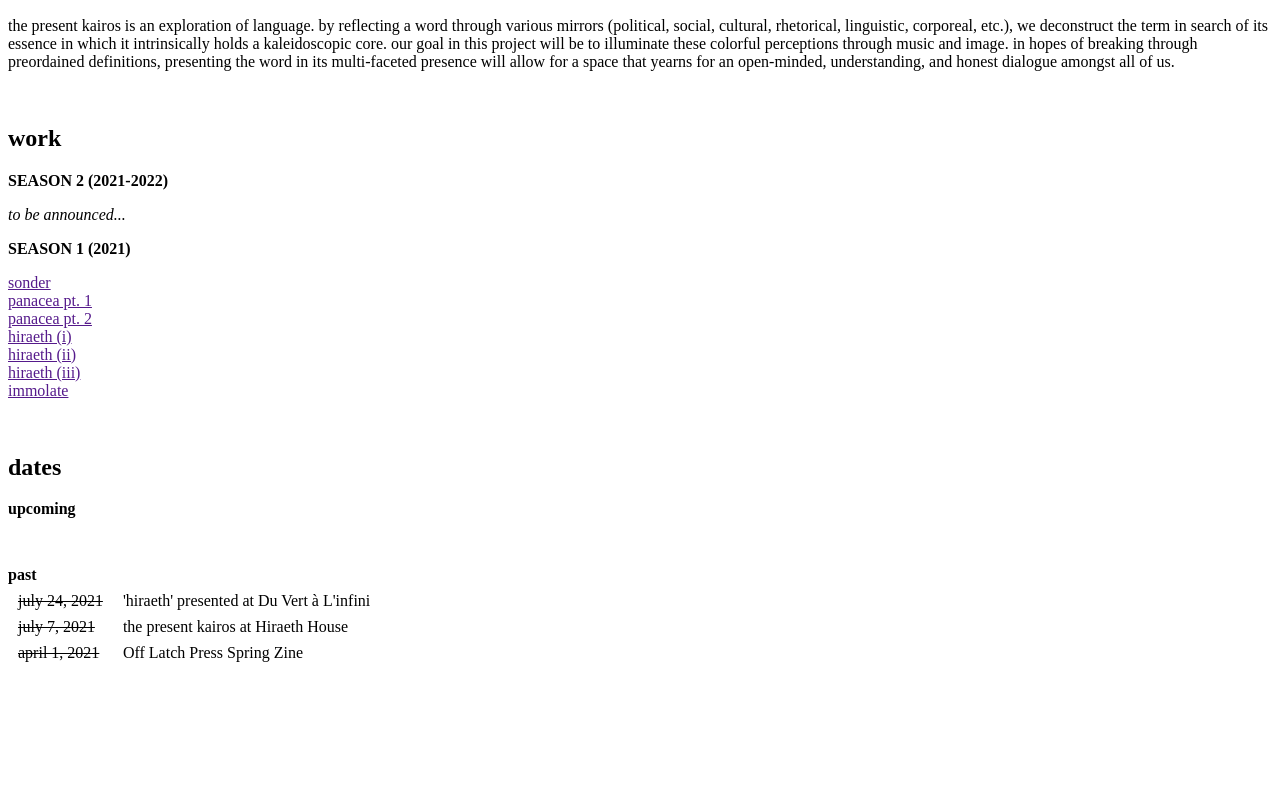
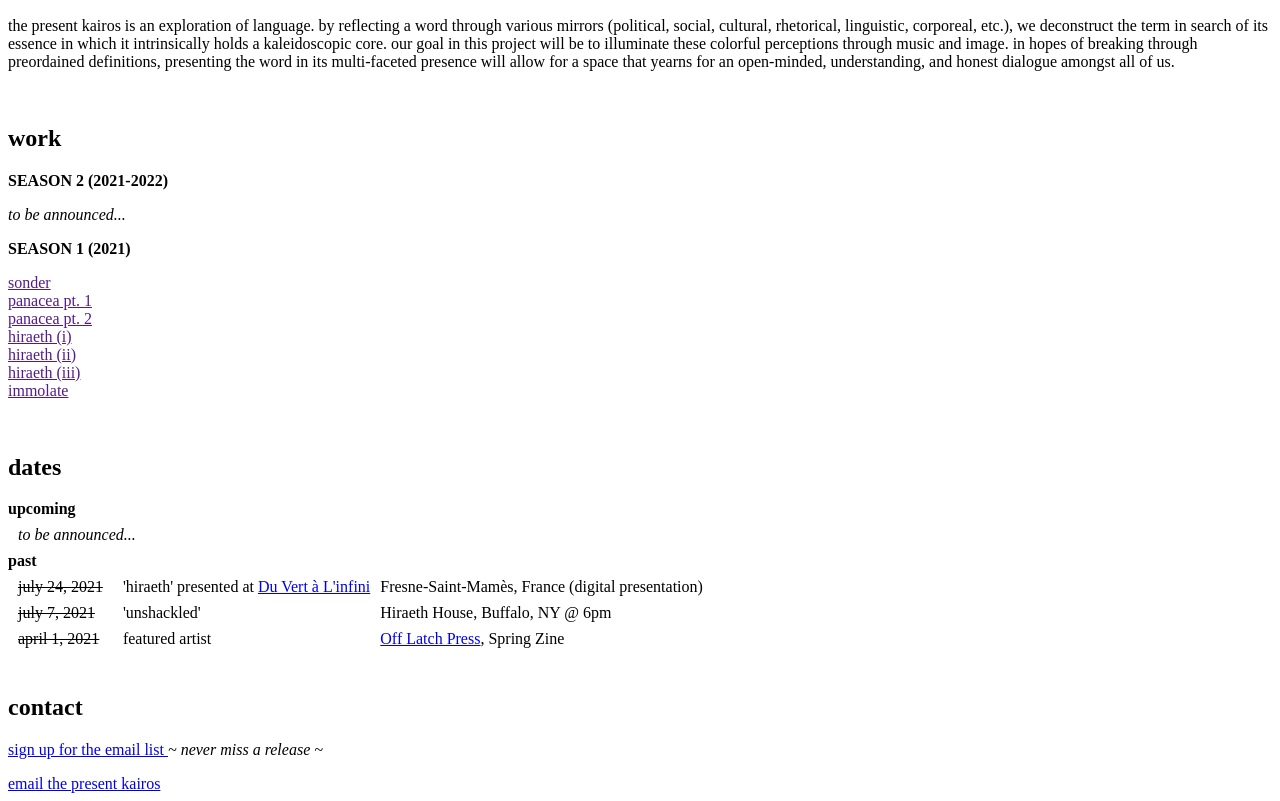
Before and after one commit to danlanga/thepresentkairos-homepage, a plain HTML site: page index.html in a window 1280 px wide. Shown: the part 136-937 px from the top of the page. Before the commit the page ends 814 px from the top, so only its background shows below. Drawn offline with Linux system fonts and the light colour scheme.

Commit message:
added contact section, dates edits

```diff
--- a/index.html
+++ b/index.html
@@ -22,6 +22,7 @@
 		<p>the present kairos is an exploration of language. by reflecting a word through various mirrors (political, social, cultural, rhetorical, linguistic, corporeal, etc.), we deconstruct the term in search of its essence in which it intrinsically holds a kaleidoscopic core. our goal in this project will be to illuminate these colorful perceptions through music and image. in hopes of breaking through preordained definitions, presenting the word in its multi-faceted presence will allow for a space that yearns for an open-minded, understanding, and honest dialogue amongst all of us.</p>
 	</div>
 	<br>
+
 	<!-- work/portfolio section (links to socials) -->
 	<div id = "work">
 		<p><h2>work</h2></p>
@@ -38,22 +39,33 @@
 			<a href="">hiraeth (ii)</a><br>
 			<a href="">hiraeth (iii)</a><br>
 			<a href="">immolate</a><br>
-
 		</p>
 
 	</div>
 	<br>
+
 	<!-- dates (past and future) -->
 	<div id = "dates">
 		<h2>dates</h2>
 
 		<div class="upcoming">
-			<p><b>upcoming</b></p>
+			<b>upcoming</b>
 			<div class="date-wrapper">
-				<p class="date"></p>
+				<div class="column">
+					<p class="date">
+						<i>to be announced...</i>
+					</p>
+				</div>
+				<div class="column">
+					<p class="description">
+					</p>
+				</div>
+				<div class="column">
+					<p class="location">
+					</p>
+				</div>
 			</div>
 		</div>
-
 
 		<div class="past">
 			<b>past</b>
@@ -70,23 +82,38 @@
 					</p>
 				</div>
 				<div class="column">
+					<p class="description">
+						'hiraeth' presented at <a href="https://www.duvertalinfini.com/">Du Vert à L'infini</a>
+					</p>
+					<p class="description">
+						'unshackled'
+					</p>
+					<p class="description">
+						featured artist
+					</p>
+				</div>
+				<div class="column">
 					<p class="location">
-						'hiraeth' presented at Du Vert à L'infini
+						Fresne-Saint-Mamès, France (digital presentation)
 					</p>
 					<p class="location">
-						the present kairos at Hiraeth House
+						Hiraeth House, Buffalo, NY @ 6pm
 					</p>
 					<p class="location">
-						Off Latch Press Spring Zine
+						<a href="https://www.offlatchpress.org/">Off Latch Press</a>, Spring Zine
 					</p>
 				</div>
 			</div>
 		</div>
+	</div>
+	<br>
 
-
+	<!-- contact section (email, mailing list sign up, social links) -->
+	<div id = "contact">
+		<h2>contact</h2>
+			<p><a href="http://eepurl.com/hpjpTj">sign up for the email list </a><i>~ never miss a release ~</i></p>
+			<a href="mailto:thepresentkairos@gmail.com">email the present kairos</a>
 	</div>
-	<!-- contact section (email, mailing list sign up, social links) -->
-
 	<!-- footer -->
 </body>
 </html>
```
